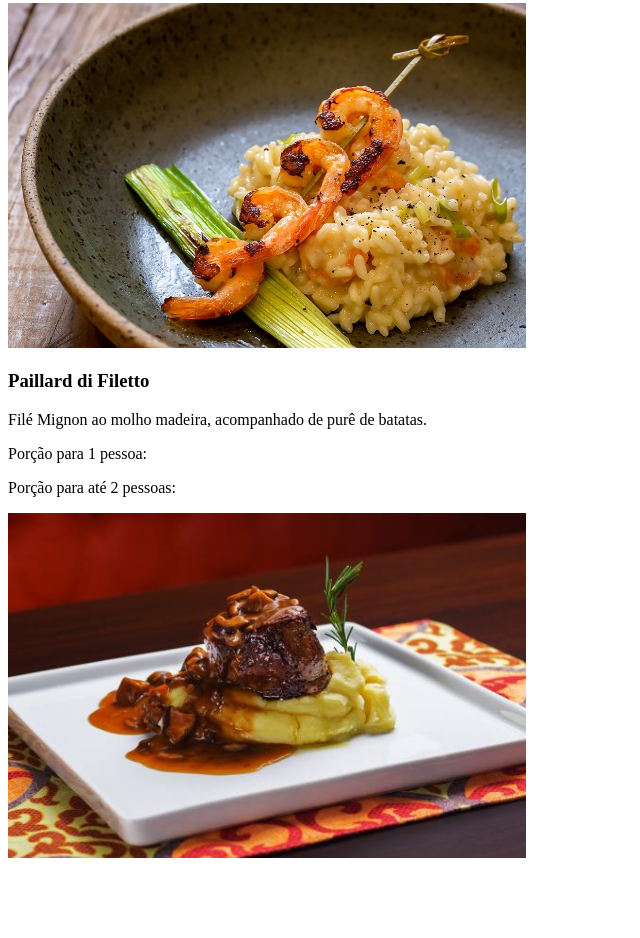
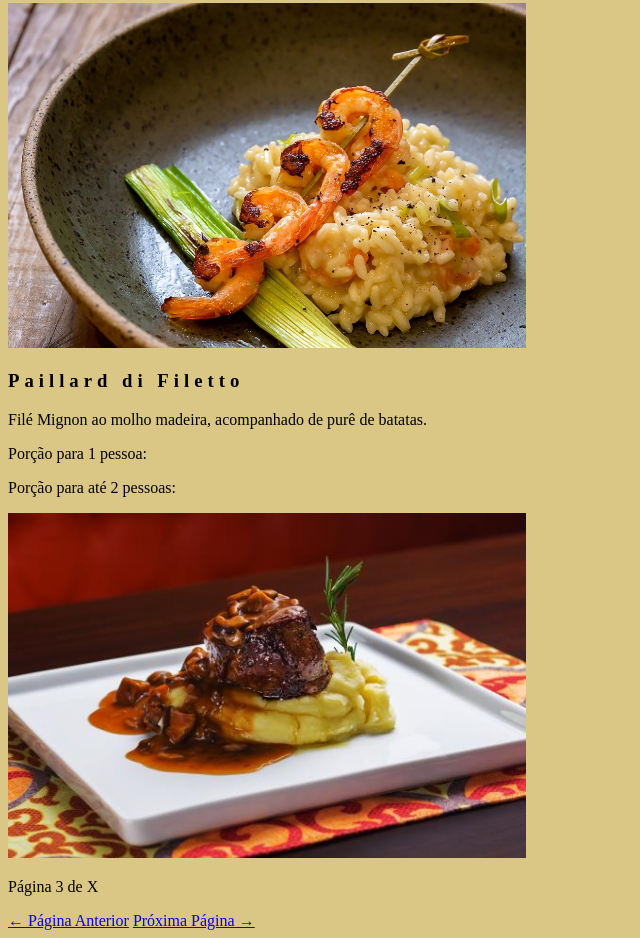
Before and after one commit to GabiSScheidt/Projeto_MenuRestaurante, a plain HTML site: page pratos_principais.html in a window 1280 px wide. Shown: the part 3255-4193 px from the top of the page, without its empty margins (0-640 px from the left). Before the commit the page ends 4125 px from the top, so only its background shows below. Drawn offline with Linux system fonts and the light colour scheme.

Commit message:
Alteração pratos_principais.html

```diff
--- a/pratos_principais.html
+++ b/pratos_principais.html
@@ -4,8 +4,17 @@
     <meta charset="UTF-8">
     <meta name="viewport" content="width=device-width, initial-scale=1.0">
     <title>Pratos principais</title>
+
 </head>
+
 <body>
+    <style>
+        body {font-family: "Times New Roman", Georgia, Serif;}
+        h1, h2, h3, h4, h5, h6 {
+  font-family: "Playfair Display";
+  letter-spacing: 5px;}
+    </style>
+    <body style="background-color:#DAC786;"></body>
  <h1>Piattos principale</h1>
     <h3>Spaghetti alla Bolognese</h3>
         <p>Massa espaguete com molho de carne moída, tomate e parmesão ralado.</p>
@@ -39,5 +48,15 @@
         <p>Filé Mignon ao molho madeira, acompanhado de purê de batatas.</p>
         <p>Porção para 1 pessoa: </p> <p>Porção	para até 2 pessoas: </p>
         <img src="./img/file-mignon-acompanhado.jpg" alt="Filé Mignon" width="41%">
+
+
+    <footer>
+        <p>Página 3 de X</p>
+        <div>
+            <a href="pagina2.html">&larr; Página Anterior</a>
+            <a href="pagina4.html">Próxima Página &rarr;</a>
+        </div>
+    </footer>
 </body>
+
 </html>
```
